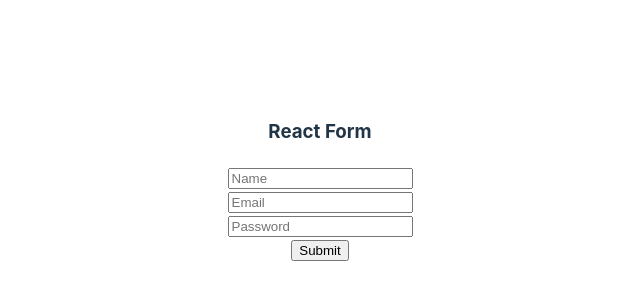
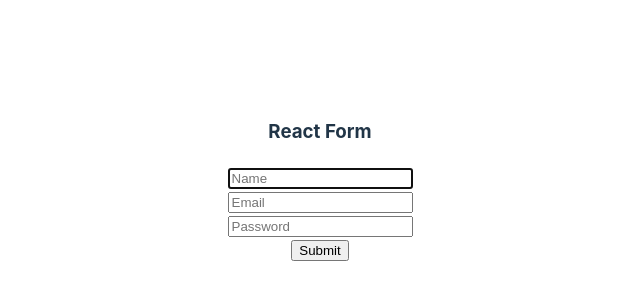
Before and after one commit to mihad-khadem/react-form, a React (Vite) app: page / in a window 1280 px wide. Shown: the part 220-520 px from the top of the page, without its empty margins (320-960 px from the left). Built offline with nearby package versions, Linux system fonts and the light colour scheme.

Commit message:
Explored Ref and controlled and uncontrolled components

```diff
--- a/src/App.jsx
+++ b/src/App.jsx
@@ -1,5 +1,6 @@
 import './App.css'
-import StateForm from './components/statefullForm/StateForm'
+import RefForm from './components/ref-form/RefForm'
+// import StateForm from './components/statefullForm/StateForm'
 // import SimpleForm from './components/simpleForm/SimpleForm'
 
 function App() {
@@ -9,7 +10,8 @@
     <>
       <h3>React Form</h3>
       {/* <SimpleForm/> */}
-      <StateForm/>
+      {/* <StateForm/> */}
+      <RefForm/>
     </>
   )
 }
--- /dev/null
+++ b/src/components/ref-form/RefForm.jsx
@@ -0,0 +1,38 @@
+import { useEffect, useRef } from "react";
+
+const RefForm = () => {
+
+    const nameRef = useRef(null);
+    const emailRef = useRef(null);
+    const passwordRef = useRef(null);
+
+    useEffect( () => {
+        nameRef.current.focus();
+    },[])
+
+
+    const handleSubmit = e => {
+        e.preventDefault();
+        console.log(nameRef.current.value);
+        console.log(emailRef.current.value);
+        console.log(passwordRef.current.value);
+
+    };
+    return (
+        <div>
+            <form id="subBtn" onSubmit={handleSubmit}>
+                <input ref={nameRef} type="text" name="name" placeholder="Name"/>
+                <br />
+                <input ref={emailRef} type="email" name="email" id="" placeholder="Email"/>
+                <br />
+                <input ref={passwordRef} type="password" name="password" placeholder="Password" id=""  />
+                <br />
+                <input type="submit" value="Submit" />
+
+
+            </form>
+        </div>
+    );
+};
+
+export default RefForm;
```
Also changed, not shown: 1 other file (tests, documents, lock files or other folders).
